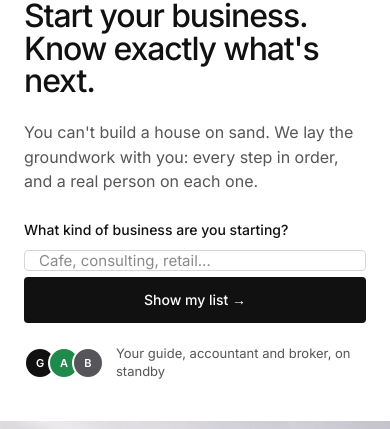
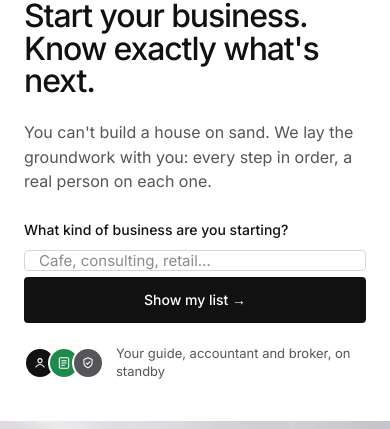
Before and after one commit to BASolutions1/groundwork, a Next.js app: page / in a window 390 px wide. Shown: the part 108-537 px from the top of the page. Built offline with nearby package versions, Linux system fonts and the light colour scheme.

Commit message:
Update Hero component to include icons for standby roles; enhance layout responsiveness and adjust text for clarity. Improved accessibility by adding aria attributes.

```diff
--- a/components/Hero.tsx
+++ b/components/Hero.tsx
@@ -11,9 +11,36 @@ import {
 import { publishBusinessPrefill } from "@/lib/prefill";
 
 const standby = [
-  { initial: "G", className: "bg-ink text-white" },
-  { initial: "A", className: "bg-done text-white" },
-  { initial: "B", className: "bg-[#55555A] text-white" },
+  {
+    id: "guide",
+    className: "bg-ink text-white",
+    icon: (
+      <svg width="14" height="14" viewBox="0 0 24 24" fill="none" stroke="currentColor" strokeWidth="1.8" strokeLinecap="round" strokeLinejoin="round" aria-hidden="true">
+        <circle cx="12" cy="8" r="3.5" />
+        <path d="M5 19c1.5-3 4-4.5 7-4.5S17.5 16 19 19" />
+      </svg>
+    ),
+  },
+  {
+    id: "accountant",
+    className: "bg-done text-white",
+    icon: (
+      <svg width="14" height="14" viewBox="0 0 24 24" fill="none" stroke="currentColor" strokeWidth="1.8" strokeLinecap="round" strokeLinejoin="round" aria-hidden="true">
+        <rect x="4" y="3" width="16" height="18" rx="2" />
+        <path d="M8 8h8M8 12h8M8 16h5" />
+      </svg>
+    ),
+  },
+  {
+    id: "broker",
+    className: "bg-[#55555A] text-white",
+    icon: (
+      <svg width="14" height="14" viewBox="0 0 24 24" fill="none" stroke="currentColor" strokeWidth="1.8" strokeLinecap="round" strokeLinejoin="round" aria-hidden="true">
+        <path d="M12 3 5 6v5c0 4.5 3 7.5 7 9 4-1.5 7-4.5 7-9V6l-7-3Z" />
+        <path d="m9 12 2 2 4-4" />
+      </svg>
+    ),
+  },
 ];
 
 export function Hero() {
@@ -106,7 +133,7 @@ export function Hero() {
       />
 
       <div className="relative z-[2] order-1 mx-auto flex w-full max-w-[1240px] flex-1 flex-col justify-center px-6 pb-10 pt-[6.75rem] min-[700px]:min-h-[860px] min-[700px]:pt-[5.75rem] min-[700px]:pb-36 desk:px-8 desk:pb-44 min-[1024px]:min-h-[1000px]">
-        <div className="flex max-w-[480px] min-w-0 flex-col gap-[22px] min-[700px]:gap-[26px]">
+        <div className="flex max-w-[480px] min-w-0 flex-col gap-[22px] min-[700px]:-translate-y-7 min-[700px]:gap-[26px]">
           <h1 className="hero-title m-0 text-[clamp(2rem,6.5vw,3.875rem)] leading-[1.02] font-medium tracking-[-0.035em] text-ink">
             Start your business.
             <br />
@@ -114,7 +141,7 @@ export function Hero() {
           </h1>
           <p className="m-0 text-[16px] leading-[1.55] text-secondary min-[700px]:text-[17px]">
             You can&apos;t build a house on sand. We lay the groundwork with you:
-            every step in order, and a real person on each one.
+            every step in order, a real person on each one.
           </p>
           <form onSubmit={onSubmit} className="mt-1 flex flex-col gap-2.5">
             <label htmlFor="hero-business" className="text-sm font-medium">
@@ -139,13 +166,13 @@ export function Hero() {
             </div>
           </form>
           <div className="flex items-center gap-3">
-            <div className="flex shrink-0 -space-x-2">
+            <div className="flex shrink-0 -space-x-2" aria-hidden="true">
               {standby.map((person) => (
                 <span
-                  key={person.initial}
-                  className={`relative flex size-8 items-center justify-center rounded-full border-2 border-white text-[11px] font-semibold ${person.className}`}
+                  key={person.id}
+                  className={`relative flex size-8 items-center justify-center rounded-full border-2 border-white ${person.className}`}
                 >
-                  {person.initial}
+                  {person.icon}
                 </span>
               ))}
             </div>
```
